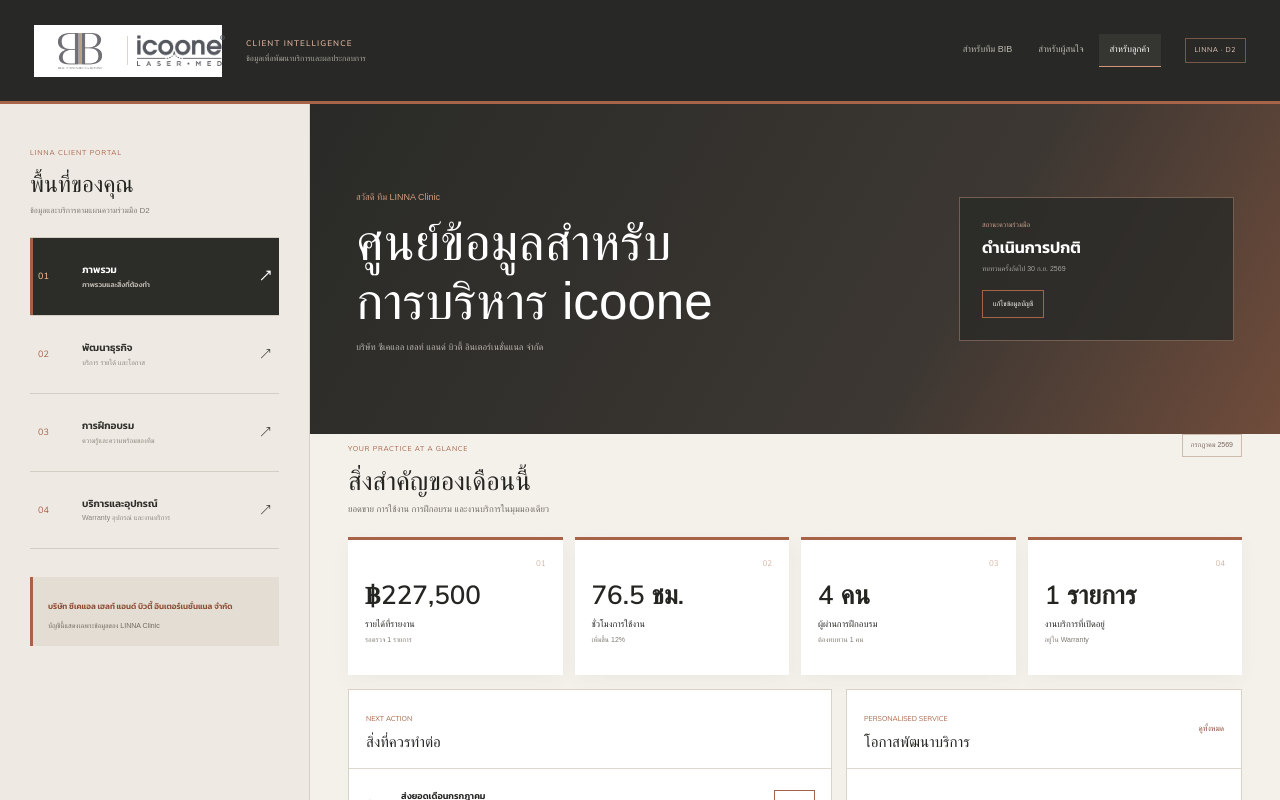
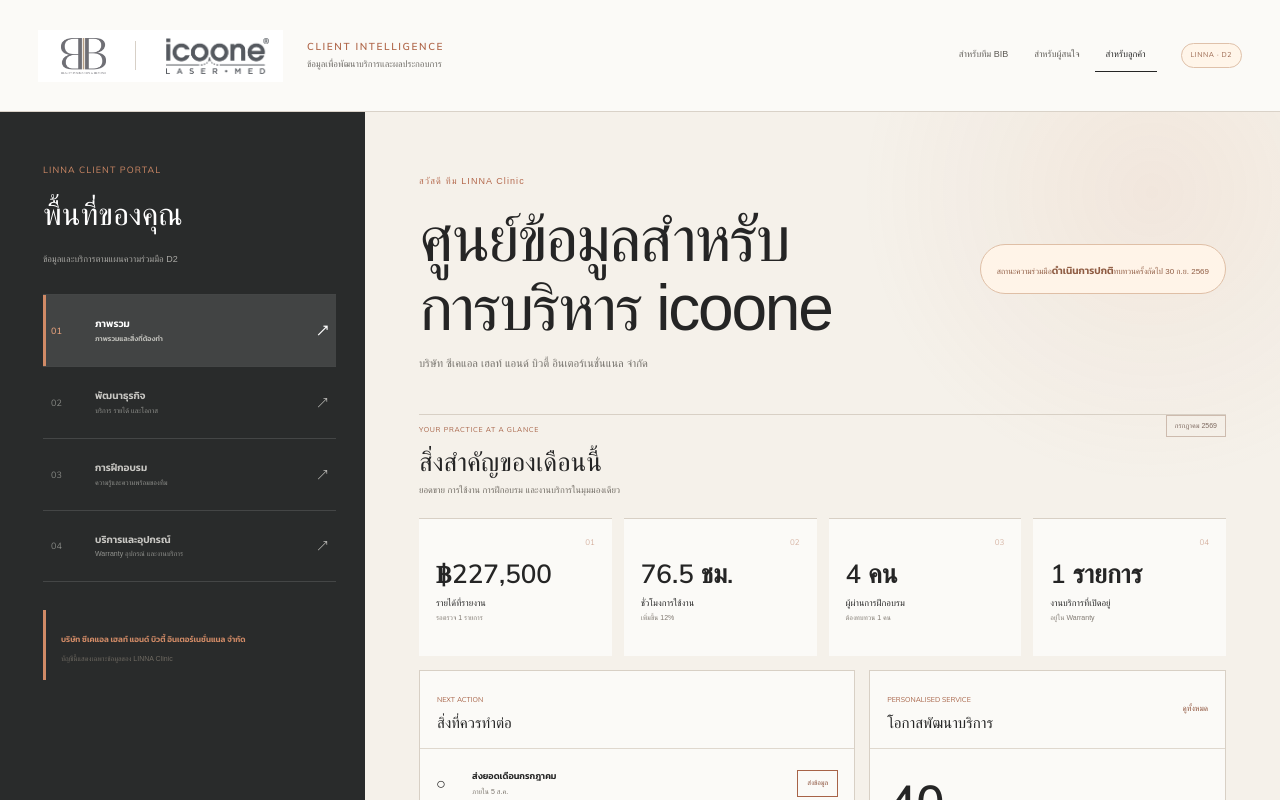
Before and after one commit to naiaromd/bib-platform, a Next.js app: page /client in a window 1280 px wide. Shown: the top 800 px of the page. Built offline with nearby package versions, Linux system fonts and the light colour scheme; a web font is replaced by a local one.

Commit message:
Reuse original Academy visual shell

```diff
--- a/app/globals.css
+++ b/app/globals.css
@@ -782,6 +782,240 @@ nav button.active span { color: #a56145; }
   .term-sections section:last-child { grid-column: auto; }
 }
 
+/* Academy source-shell adaptation — preserve the original visual grammar. */
+.v2-shell {
+  color: #252525;
+  background: #f5f1ea;
+}
+.v2-brand-header {
+  min-height: 112px;
+  padding: 20px 38px;
+  color: #252525;
+  background: #fbfaf7;
+  border-bottom: 1px solid #d9d2c8;
+}
+.v2-brand-lockup {
+  width: 245px;
+  grid-template-columns: 75px 1px 135px;
+  gap: 14px;
+}
+.v2-brand-lockup span {
+  background: #d7d0c7;
+}
+.v2-brand-copy b {
+  color: #af6548;
+  font-size: 10px;
+  letter-spacing: .16em;
+}
+.v2-brand-copy span {
+  color: #6d6a65;
+  font-size: 9px;
+}
+.v2-brand-header > nav a {
+  color: #5e5b56;
+  background: transparent;
+}
+.v2-brand-header > nav a:hover,
+.v2-brand-header > nav a.active {
+  color: #252525;
+  border-color: #252525;
+  background: transparent;
+}
+.v2-brand-header > em {
+  color: #9a674e;
+  border-color: #dfc1aa;
+  border-radius: 999px;
+  background: #fff5e9;
+}
+.v2-layout {
+  grid-template-columns: 365px minmax(0, 1fr);
+  background: #f5f1ea;
+}
+.v2-job-nav {
+  min-height: calc(100vh - 112px);
+  padding: 44px 29px 34px 43px;
+  color: #f5f2ed;
+  border-right: 0;
+  background: #292b2b;
+}
+.v2-job-nav > span {
+  color: #d08a66;
+  font-size: 9px;
+}
+.v2-job-nav > h2 {
+  margin-top: 12px;
+  color: #fff;
+  font-size: 31px;
+}
+.v2-job-nav > p {
+  max-width: 250px;
+  margin: 13px 0 28px;
+  color: #aaa9a5;
+  font-size: 9px;
+  line-height: 1.6;
+}
+.v2-job-nav nav button,
+.v2-job-nav nav a {
+  min-height: 72px;
+  color: #c8c7c3;
+  border-color: #444646;
+}
+.v2-job-nav nav button:last-child,
+.v2-job-nav nav a:last-child {
+  border-bottom-color: #444646;
+}
+.v2-job-nav nav button:hover,
+.v2-job-nav nav button.active,
+.v2-job-nav nav a:hover,
+.v2-job-nav nav a.active {
+  color: #fff;
+  background: #424444;
+  box-shadow: inset 3px 0 #d08a66;
+}
+.v2-job-nav nav button > i,
+.v2-job-nav nav a > i {
+  color: #858783;
+}
+.v2-job-nav nav button.active > i,
+.v2-job-nav nav a.active > i {
+  color: #d99a78;
+}
+.v2-job-nav nav button small,
+.v2-job-nav nav a small {
+  color: #92938f;
+}
+.v2-job-nav nav button.active small,
+.v2-job-nav nav a.active small {
+  color: #bdbdb8;
+}
+.v2-control-note {
+  color: #c7c5bf;
+  border-left-color: #d08a66;
+  background: transparent;
+}
+.v2-control-note b {
+  color: #d08a66;
+}
+.v2-work {
+  padding: 0 54px 72px;
+  background:
+    radial-gradient(circle at 86% 8%, rgba(205,128,88,.09), transparent 24%),
+    #f5f1ea;
+}
+.v2-work-head {
+  min-height: 58px;
+  border-bottom: 1px solid #d8d0c5;
+}
+.v2-work-head h2 {
+  display: none;
+}
+.v2-work-head label {
+  height: 34px;
+  background: #fbfaf7;
+}
+.v2-module-hero {
+  min-height: 260px;
+  margin: 0;
+  padding: 55px 0 42px;
+  color: #252525;
+  background: transparent;
+  border-bottom: 1px solid #d8d0c5;
+}
+.v2-module-hero > div > span,
+.v2-explore-hero.v2-module-hero > div > span,
+.v2-client-welcome.v2-module-hero > div > span {
+  color: #b4694d;
+  font-size: 9px;
+  letter-spacing: .12em;
+}
+.v2-module-hero h1,
+.v2-explore-hero.v2-module-hero h1,
+.v2-client-welcome.v2-module-hero h1 {
+  max-width: 1080px;
+  margin: 14px 0 12px;
+  color: #252525;
+  font-size: clamp(42px, 5vw, 76px);
+  line-height: 1.08;
+  letter-spacing: -.035em;
+}
+.v2-module-hero > div > p,
+.v2-explore-hero.v2-module-hero p,
+.v2-client-welcome.v2-module-hero > div > p {
+  max-width: 780px;
+  color: #74716b;
+  font-size: 11px;
+}
+.v2-module-hero > aside,
+.v2-explore-hero.v2-module-hero > aside,
+.v2-client-welcome.v2-module-hero > aside {
+  min-width: 0;
+  width: auto;
+  align-self: center;
+  padding: 12px 16px;
+  color: #8f5c43;
+  border: 1px solid #dfbfa6;
+  border-radius: 999px;
+  background: #fff4e8;
+}
+.v2-module-hero > aside b,
+.v2-explore-hero.v2-module-hero > aside i,
+.v2-client-welcome.v2-module-hero > aside b {
+  display: inline;
+  color: inherit;
+  font-size: 10px;
+}
+.v2-module-hero > aside span,
+.v2-explore-hero.v2-module-hero > aside b,
+.v2-client-welcome.v2-module-hero > aside span,
+.v2-client-welcome.v2-module-hero > aside small {
+  display: inline;
+  color: inherit;
+  font-size: 8px;
+}
+.v2-module-hero > aside button,
+.v2-explore-hero.v2-module-hero > aside p,
+.v2-client-welcome.v2-module-hero > aside button {
+  display: none;
+}
+.v2-kicker-row {
+  border-bottom-color: #d8d0c5;
+}
+.v2-metrics article,
+.v2-panel,
+.v2-lifecycle article,
+.v2-model-row article,
+.v2-evidence-cards section,
+.v2-client-opportunities article,
+.v2-support-grid article,
+.v2-academy-progress {
+  border-color: #d8d0c5;
+  background: #fbfaf7;
+  box-shadow: none;
+}
+.v2-metrics article {
+  border-top-width: 1px;
+}
+.v2-simple-footer {
+  margin-left: 365px;
+}
+
+@media (max-width: 1050px) {
+  .v2-layout { grid-template-columns: 270px minmax(0, 1fr); }
+  .v2-job-nav { padding-left: 24px; }
+  .v2-work { padding-inline: 30px; }
+  .v2-simple-footer { margin-left: 270px; }
+}
+@media (max-width: 760px) {
+  .v2-brand-header { min-height: 78px; }
+  .v2-layout { display: block; }
+  .v2-job-nav { color: #fff; background: #292b2b; }
+  .v2-job-nav nav button, .v2-job-nav nav a { border-color: #444646; }
+  .v2-work { padding-inline: 18px; }
+  .v2-module-hero { padding: 38px 0 30px; }
+  .v2-module-hero h1, .v2-explore-hero.v2-module-hero h1, .v2-client-welcome.v2-module-hero h1 { font-size: 38px; }
+  .v2-simple-footer { margin-left: 0; }
+}
+
 @media (max-width: 1000px) {
   .app-shell { grid-template-columns: 74px 1fr; }
   .brand > div:last-child, nav button:not(.active), .nav-label, .security-card div { display: none; }
--- a/app/platform/page.tsx
+++ b/app/platform/page.tsx
@@ -68,15 +68,15 @@ export default function InternalPlatformPage() {
         </aside>
 
         <div className="v2-work">
-          <section className="v2-intro v2-module-hero">
-            <div><span>ศูนย์ปฏิบัติงานภายใน</span><h1>เริ่มจากสิ่งที่ต้องทำ<br />ไม่ใช่เริ่มจากเมนู</h1><p>ข้อมูลลูกค้า ข้อเสนอ สัญญา และงานหลังการขายอยู่ในเส้นทางเดียวกัน</p></div>
-            <aside><b>6</b><span>เรื่องที่ต้องตัดสินใจวันนี้</span><button onClick={() => setView("approval")}>เปิดรายการอนุมัติ</button></aside>
-          </section>
           <header className="v2-work-head">
             <div><span>BIB INTERNAL WORKSPACE</span><h2>{workspaces.find(([id]) => id === view)?.[2]}</h2></div>
             <label><i>⌕</i><input value={query} onChange={(event) => setQuery(event.target.value)} placeholder="ค้นหาลูกค้า งาน หรือเอกสาร" /></label>
             <button onClick={() => toast("เปิดแบบฟอร์มสร้างรายการใหม่แล้ว")}>＋ สร้างรายการ</button>
           </header>
+          <section className="v2-intro v2-module-hero">
+            <div><span>ศูนย์ปฏิบัติงานภายใน</span><h1>เริ่มจากสิ่งที่ต้องทำ<br />ไม่ใช่เริ่มจากเมนู</h1><p>ข้อมูลลูกค้า ข้อเสนอ สัญญา และงานหลังการขายอยู่ในเส้นทางเดียวกัน</p></div>
+            <aside><b>6</b><span>เรื่องที่ต้องตัดสินใจวันนี้</span><button onClick={() => setView("approval")}>เปิดรายการอนุมัติ</button></aside>
+          </section>
 
           {view === "today" && <TodayView changeView={setView} toast={toast} />}
           {view === "crm" && <CrmView leads={visibleLeads} toast={toast} />}
```
